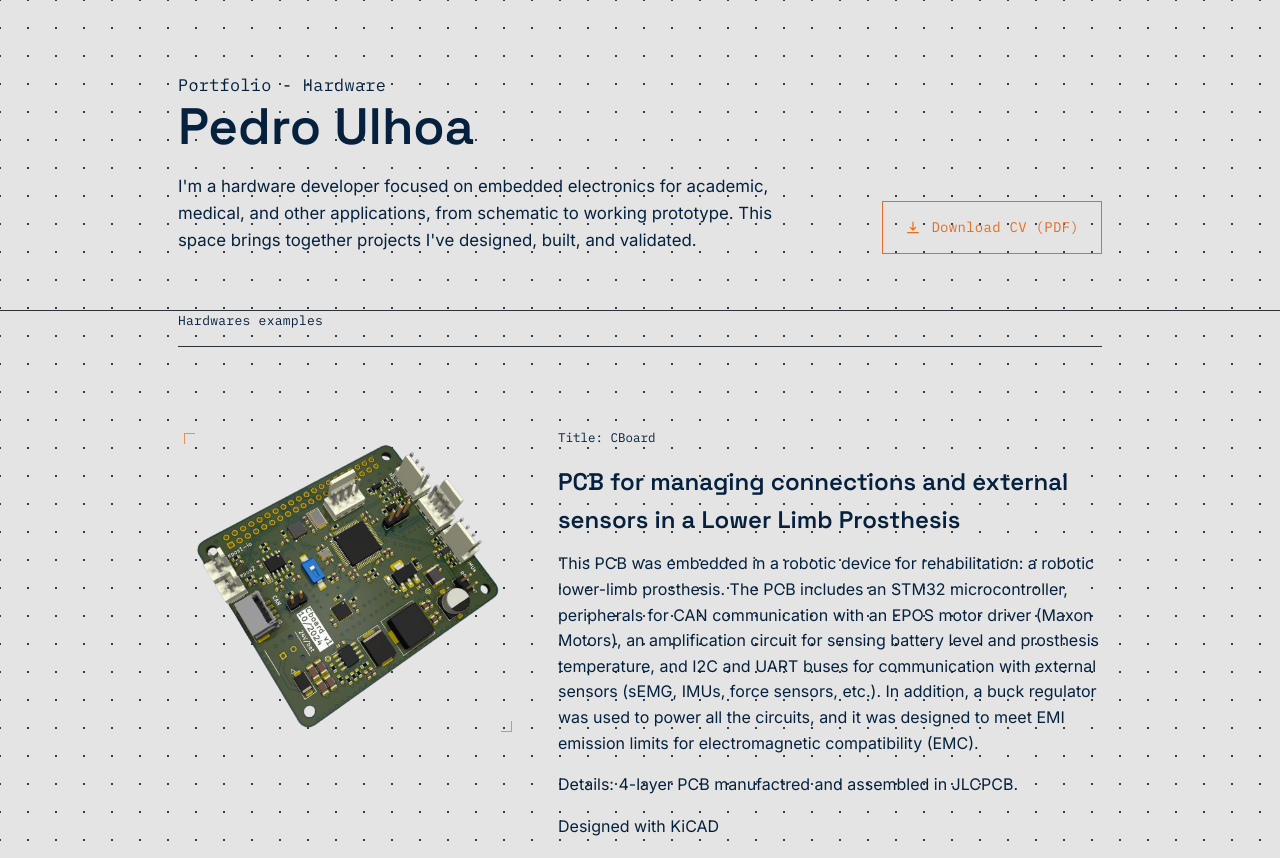
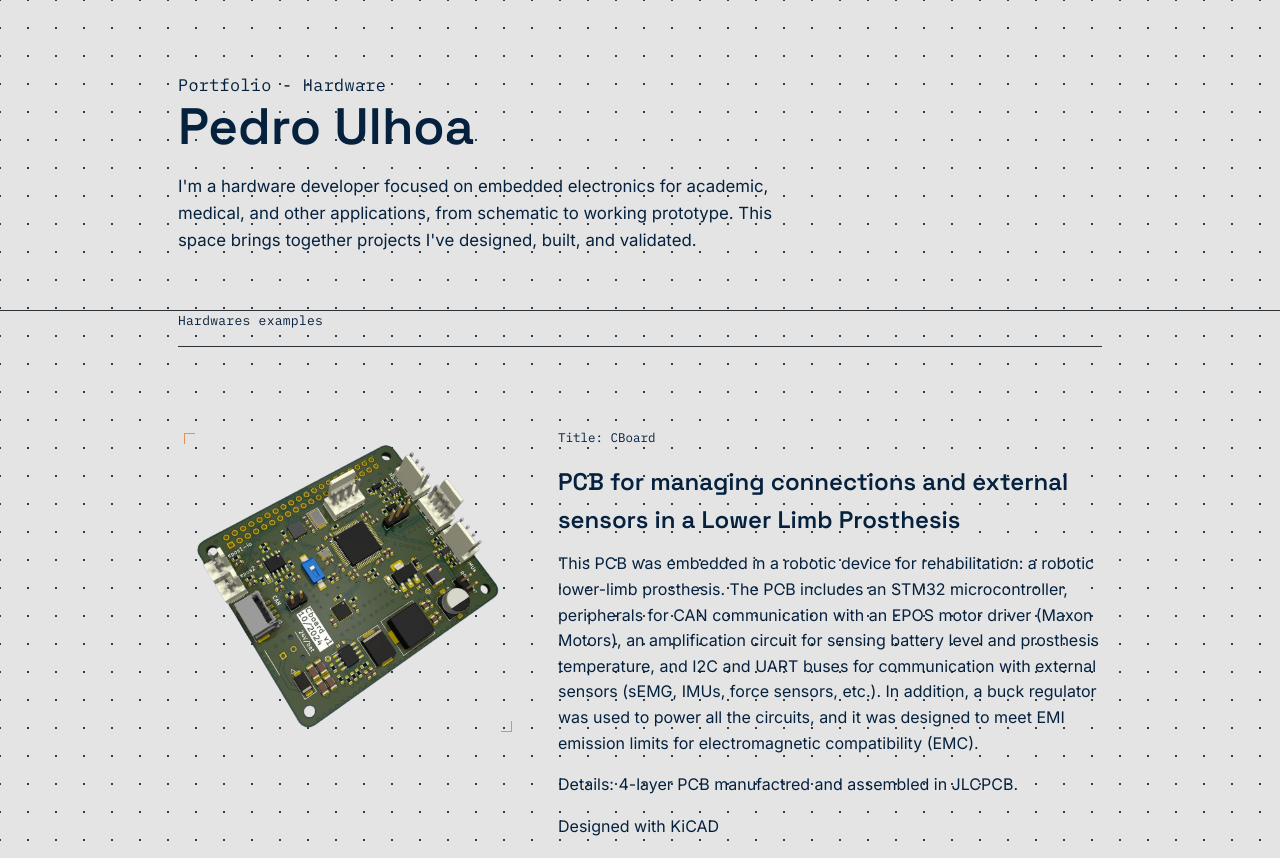
Before and after one commit to PedroFabriz2/pedrofabriz2.github.io, a plain HTML site: page index.html in a window 1280 px wide. Shown: the top 858 px of the page. Drawn offline with Linux system fonts and the light colour scheme.

Commit message:
removed CV

```diff
--- a/index.html
+++ b/index.html
@@ -275,12 +275,12 @@
       </p>
     </div>
 
-    <a class="cv-button" href="assets/curriculo.pdf" download>
+    <!-- <a class="cv-button" href="assets/curriculo.pdf" download>
       <svg viewBox="0 0 24 24" fill="none" stroke="currentColor" stroke-width="1.8">
         <path d="M12 3v12m0 0l-4-4m4 4l4-4M4 19h16" stroke-linecap="round" stroke-linejoin="round"/>
       </svg>
       Download CV (PDF)
-    </a>
+    </a> -->
   </div>
 </header>
 
```
